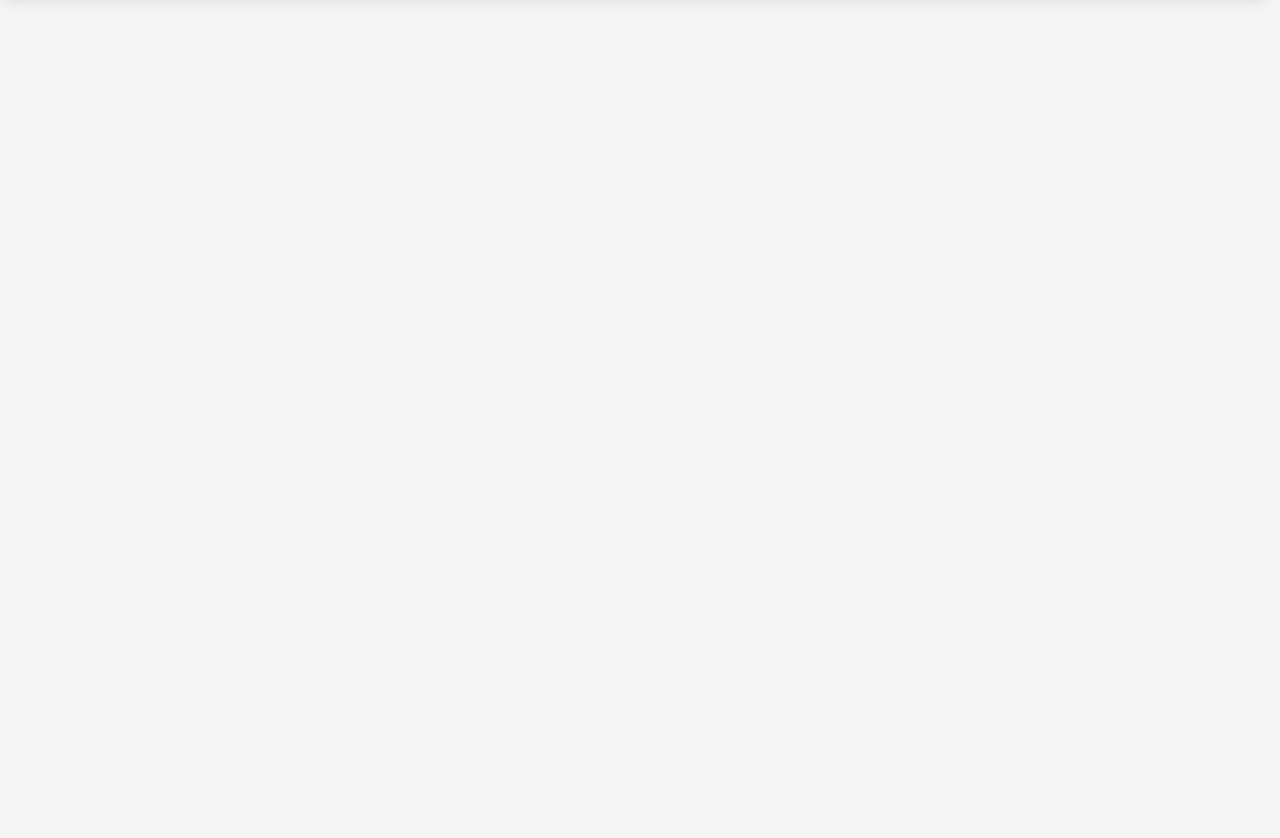
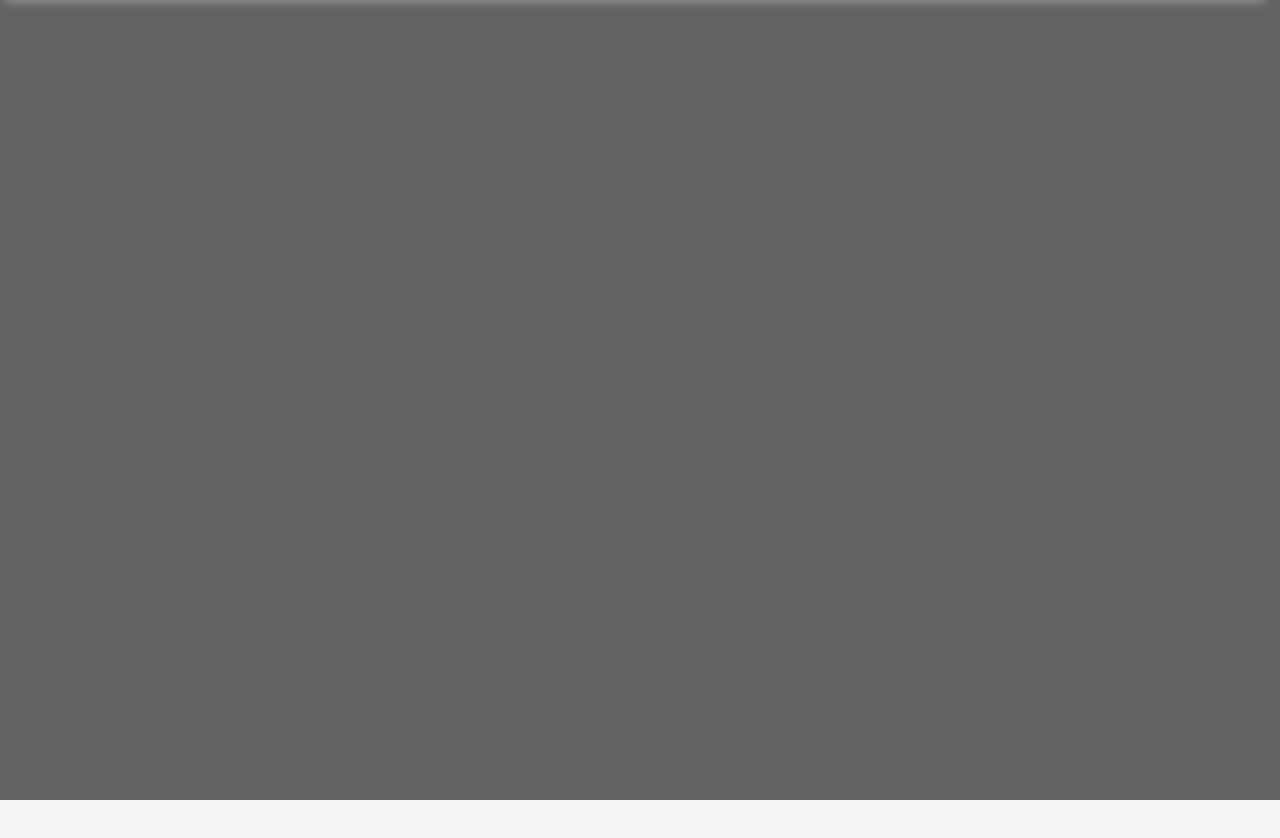
Before and after one commit to profdangarcia/my-portfolio, a Next.js app: page / in a window 1280 px wide. Shown: the top 838 px of the page. Built offline with nearby package versions, Linux system fonts and the light colour scheme.

Commit message:
feat: adding a full height banner

```diff
--- /dev/null
+++ b/src/components/Banner/index.tsx
@@ -0,0 +1,9 @@
+import React from 'react'
+
+import { Container } from './styles'
+
+const Banner: React.FC = () => {
+  return <Container />
+}
+
+export default Banner
--- /dev/null
+++ b/src/components/Banner/styles.ts
@@ -0,0 +1,7 @@
+import styled from 'styled-components'
+
+export const Container = styled.div`
+  background: rgba(0, 0, 0, 0.6);
+  width: 100%;
+  height: 100vh;
+`
--- a/src/components/Header/index.tsx
+++ b/src/components/Header/index.tsx
@@ -17,11 +17,14 @@ const Header: React.FC = () => {
   const [showNav, setShowNav] = useState(false)
 
   const handleScroll = () => {
-    if (window.pageYOffset >= 250 && !isVisible) {
+    const windowHeight = window.innerHeight
+    const windowWidth = window.innerWidth
+
+    if (window.pageYOffset >= windowHeight && !isVisible) {
       setiIsVisible(true)
     }
 
-    if (window.pageYOffset < 250 && isVisible) {
+    if (window.pageYOffset < windowHeight && isVisible) {
       setiIsVisible(false)
       setShowNav(false)
     }
--- a/src/components/Header/styles.ts
+++ b/src/components/Header/styles.ts
@@ -56,5 +56,11 @@ export const NavItem = styled.li`
   a {
     text-decoration: none;
     color: #000;
+    transition: 0.2s ease-in;
+  }
+
+  a:hover {
+    color: ${props => props.theme.colors.textTitle};
+    font-size: 16px;
   }
 `
--- a/src/pages/index.tsx
+++ b/src/pages/index.tsx
@@ -1,6 +1,6 @@
 import React from 'react'
-
 import Header from '../components/Header'
+import Banner from '../components/Banner'
 
 import { Container } from '../styles/pages/home/styles'
 
@@ -8,6 +8,7 @@ const Home: React.FC = () => {
   return (
     <Container>
       <Header />
+      <Banner />
     </Container>
   )
 }
```
